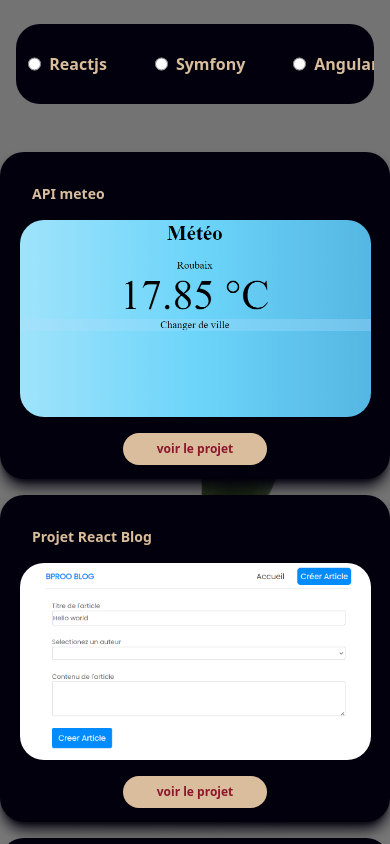
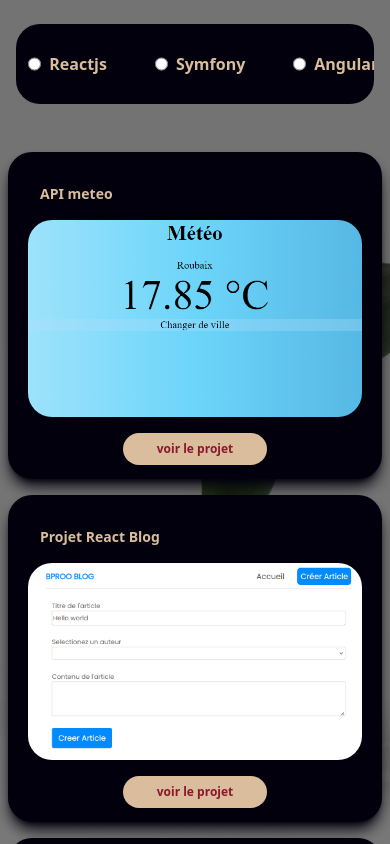
Before and after one commit to aisse59/portfolio_React_aisse, a React (Create React App) app: page /portfolio in a window 390 px wide. Built offline with nearby package versions, Linux system fonts and the light colour scheme.

Commit message:
Responsive component Category OK

```diff
--- a/src/components/category/Category.js
+++ b/src/components/category/Category.js
@@ -55,15 +55,15 @@ const Category = () => {
 
         </ul>
 
-        <div className="flex flex-wrap justify-around w-full pb-5  mx-auto gap-4 pt-12  ">
+        <div className="flex flex-wrap justify-around w-full pb-5  mx-auto px-2 gap-4 pt-12  ">
 
         {data.map((values)=>{
             const {id,title,image,lien}=values;
             return(
-                <div className=" sm:w-[60%] lg:w-[45%] h-[327px] bg-primary shadow-lg shadow-primary rounded-3xl py-8  " key={id}>
-                    <h1 className="text-quaternary text-sm font-semibold pl-8">{title}</h1>
-                    <div className="grid justify-items-center gap-4 pt-4">
-                        <img src={image} alt="..." className="object-cover w-[90%] h-[197px] rounded-3xl " />
+                <div className=" sm:w-[60%] lg:w-[45%] h-[327px] bg-primary shadow-lg shadow-primary rounded-3xl  py-8  " key={id}>
+                    <h1 className="text-quaternary text-sm font-semibold pl-8 ">{title}</h1>
+                    <div className="grid justify-items-center gap-4 pt-4 px-5">
+                        <img src={image} alt="..." className="object-cover w-[400px] h-[197px] rounded-3xl " />
                         <a href={lien} >
                             <button className="bg-quaternary text-secondary w-36 h-8 rounded-3xl text-xs font-semibold hover:bg-secondary hover:text-quaternary duration-700">voir le projet</button>
                         </a>
```
